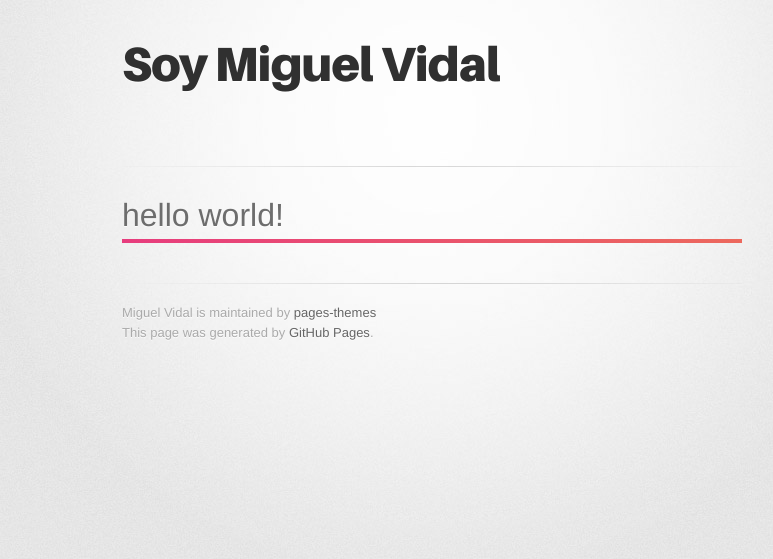
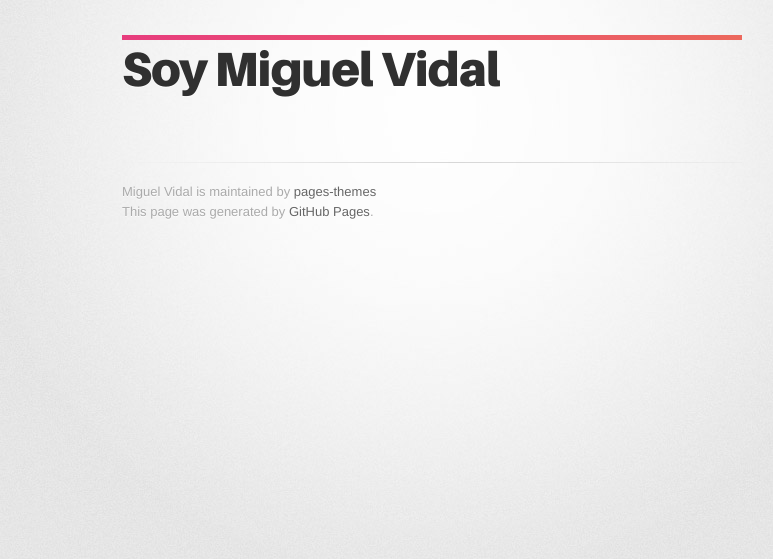
Before and after one commit to pages-themes/tactile, a Jekyll site: the page built from home.html, in a window 1280 px wide. Shown: the top 559 px of the page, without its empty margins (208-981 px from the left). Built offline with Jekyll 4.4.1, drawn with Linux system fonts in a browser that asks for light colours; some web fonts are replaced; the repository's description, which GitHub fills in, is left out.

Commit message:
html-quitar-superfluo

```diff
--- a/_layouts/miguel.html
+++ b/_layouts/miguel.html
@@ -21,10 +21,11 @@
       <div class="inner">
 
         <header>
+          <div class="separator gradient-bg"></div>
           <h1>{{ page.title | default: site.title | default: site.github.repository_name }}</h1>
-          <h2>{{ page.description | default: site.description | default: site.github.project_tagline }}</h2>
+          <!-- <h2>{{ page.description | default: site.description | default: site.github.project_tagline }}</h2> -->
         </header>
-        <section id="downloads" class="clearfix">
+        <!-- <section id="downloads" class="clearfix">
           {% if site.show_downloads %}
           <a href="{{ site.github.zip_url }}" id="download-zip" class="button"><span>Download .zip</span></a>
           <a href="{{ site.github.tar_url }}" id="download-tar-gz" class="button"><span>Download .tar.gz</span></a>
@@ -36,8 +37,7 @@
           <a href="{{ site.github.owner_url }}" id="view-on-github" class="button"><span>View on GitHub</span></a>
 	  {% endif %}
 	{% endif %}
-        </section>
-        <hr>
+        </section> -->
         <section id="main_content">
           {{ content }}
         </section>
--- a/home.html
+++ b/home.html
@@ -2,5 +2,3 @@
 layout: miguel
 title: Soy Miguel Vidal
 ---
-<h1>{{ "Hello World!" | downcase }}</h1>
-<div class="separator gradient-bg"></div>
```
